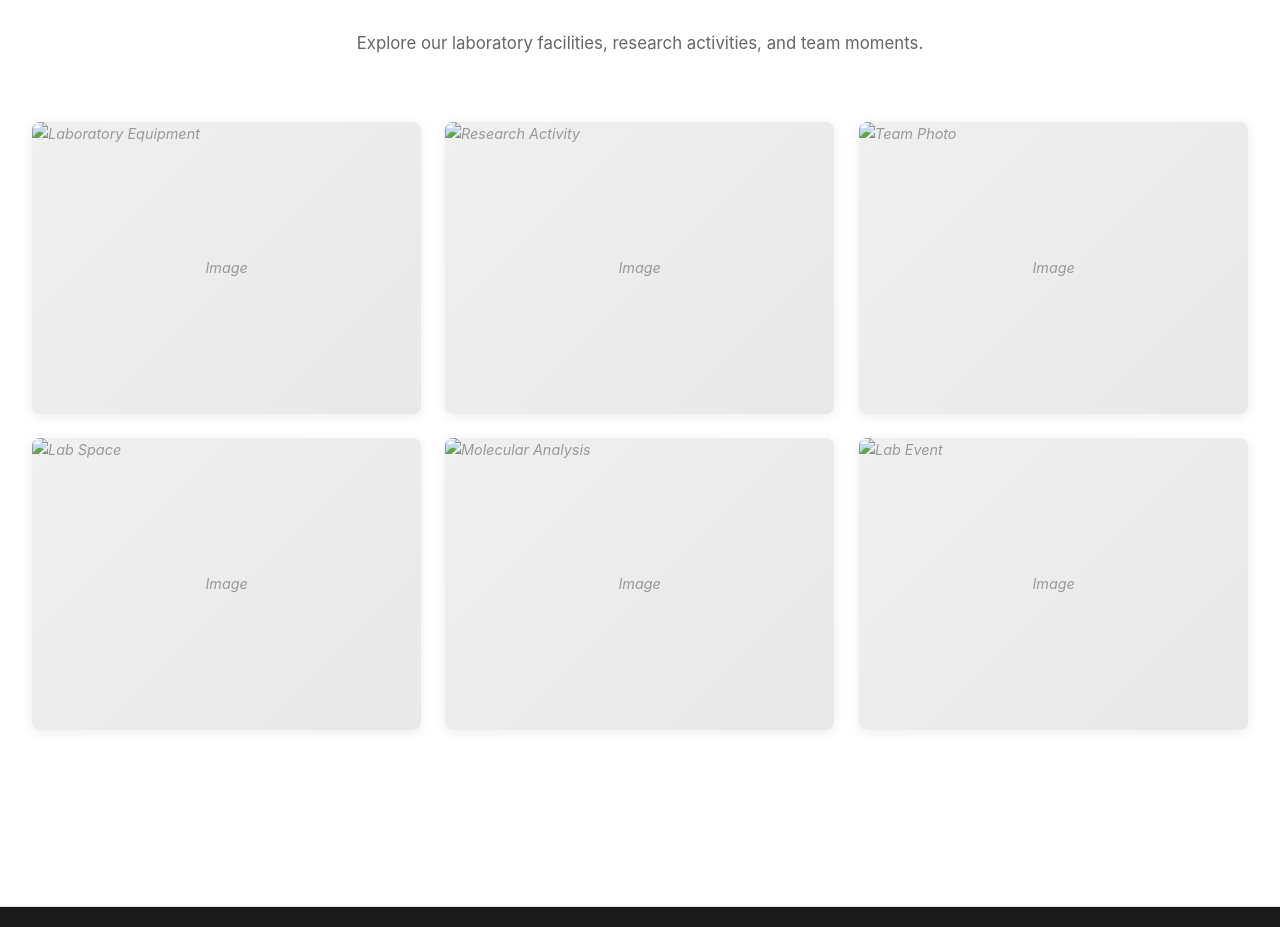
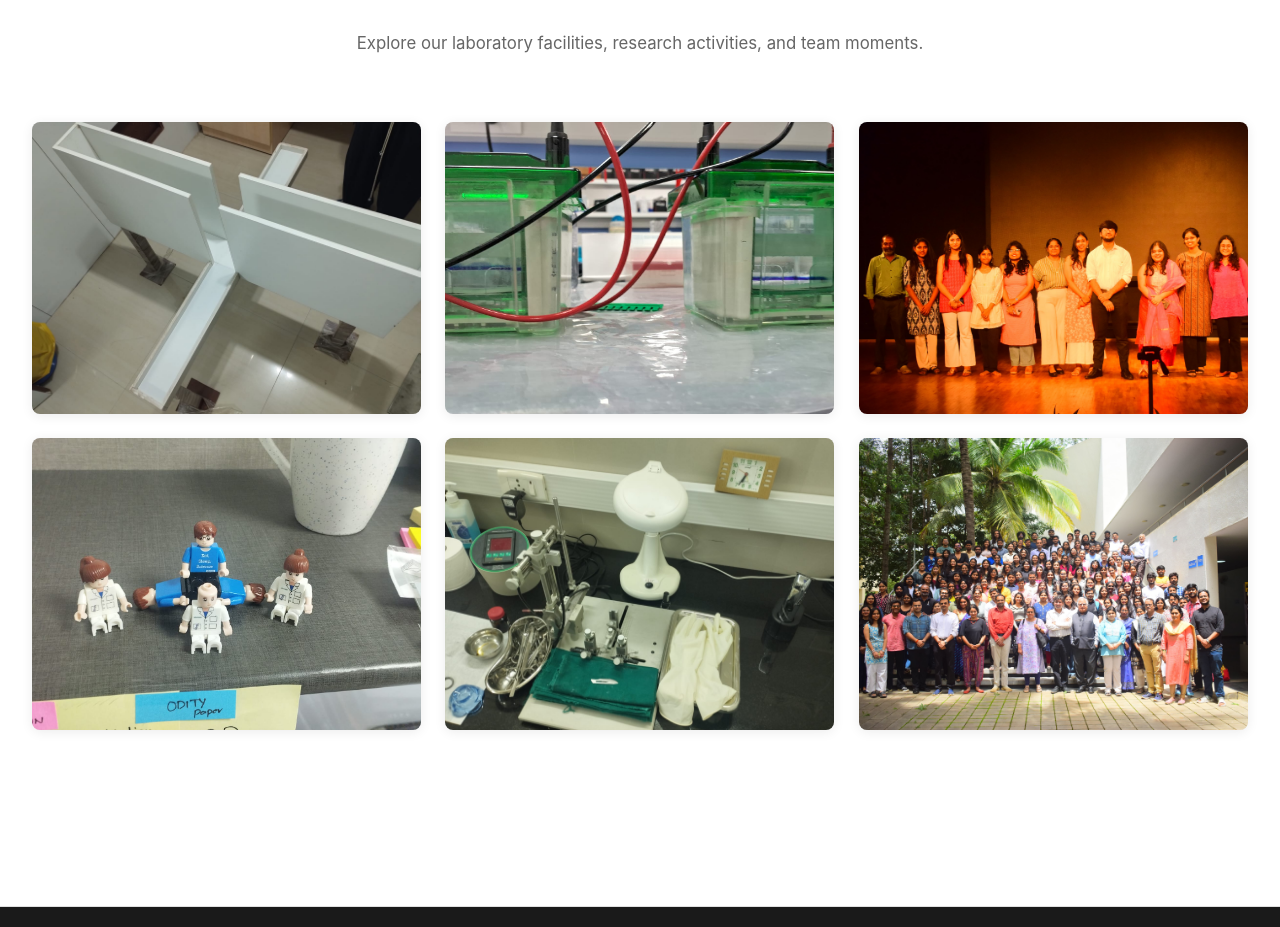
Before and after one commit to AryanPROFFESOR/HumanGeneticsLabJNCASR, a plain HTML site: page gallery.html in a window 1280 px wide. Shown: the part 240-1167 px from the top of the page. Drawn offline with Linux system fonts and the light colour scheme.

Commit message:
Update gallery.html

```diff
--- a/gallery.html
+++ b/gallery.html
@@ -60,7 +60,7 @@
             <div class="gallery-grid">
                 <!-- Add your images here - This is a placeholder structure -->
                 <div class="gallery-item" data-category="lab">
-                    <img src="assets/images/gallery/lab1.jpg" alt="Laboratory Equipment" loading="lazy" onerror="this.parentElement.classList.add('placeholder');">
+                    <img src="assets/images/gallery/lab1.jpeg" alt="Laboratory Equipment" loading="lazy" onerror="this.parentElement.classList.add('placeholder');">
                     <div class="gallery-overlay">
                         <div class="gallery-info">
                             <h3>Laboratory Equipment</h3>
@@ -70,7 +70,7 @@
                 </div>
 
                 <div class="gallery-item" data-category="research">
-                    <img src="assets/images/gallery/research1.jpg" alt="Research Activity" loading="lazy" onerror="this.parentElement.classList.add('placeholder');">
+                    <img src="assets/images/gallery/research1.jpeg" alt="Research Activity" loading="lazy" onerror="this.parentElement.classList.add('placeholder');">
                     <div class="gallery-overlay">
                         <div class="gallery-info">
                             <h3>Research in Progress</h3>
@@ -80,7 +80,7 @@
                 </div>
 
                 <div class="gallery-item" data-category="team">
-                    <img src="assets/images/gallery/team1.jpg" alt="Team Photo" loading="lazy" onerror="this.parentElement.classList.add('placeholder');">
+                    <img src="assets/images/gallery/team1.jpeg" alt="Team Photo" loading="lazy" onerror="this.parentElement.classList.add('placeholder');">
                     <div class="gallery-overlay">
                         <div class="gallery-info">
                             <h3>Team Collaboration</h3>
@@ -90,7 +90,7 @@
                 </div>
 
                 <div class="gallery-item" data-category="lab">
-                    <img src="assets/images/gallery/lab2.jpg" alt="Lab Space" loading="lazy" onerror="this.parentElement.classList.add('placeholder');">
+                    <img src="assets/images/gallery/lab2.jpeg" alt="Lab Space" loading="lazy" onerror="this.parentElement.classList.add('placeholder');">
                     <div class="gallery-overlay">
                         <div class="gallery-info">
                             <h3>Laboratory Space</h3>
@@ -100,7 +100,7 @@
                 </div>
 
                 <div class="gallery-item" data-category="research">
-                    <img src="assets/images/gallery/research2.jpg" alt="Molecular Analysis" loading="lazy" onerror="this.parentElement.classList.add('placeholder');">
+                    <img src="assets/images/gallery/research2.jpeg" alt="Molecular Analysis" loading="lazy" onerror="this.parentElement.classList.add('placeholder');">
                     <div class="gallery-overlay">
                         <div class="gallery-info">
                             <h3>Molecular Analysis</h3>
@@ -110,7 +110,7 @@
                 </div>
 
                 <div class="gallery-item" data-category="events">
-                    <img src="assets/images/gallery/event1.jpg" alt="Lab Event" loading="lazy" onerror="this.parentElement.classList.add('placeholder');">
+                    <img src="assets/images/gallery/event1.jpeg" alt="Lab Event" loading="lazy" onerror="this.parentElement.classList.add('placeholder');">
                     <div class="gallery-overlay">
                         <div class="gallery-info">
                             <h3>Scientific Event</h3>
```
